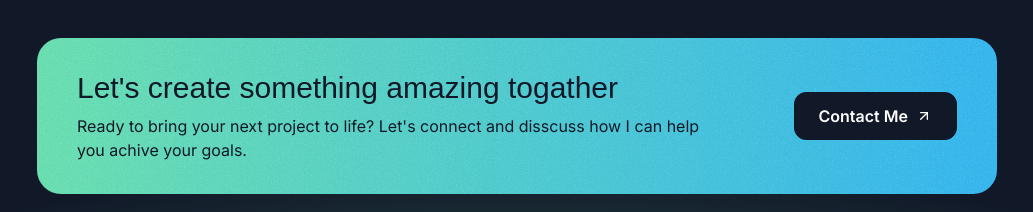
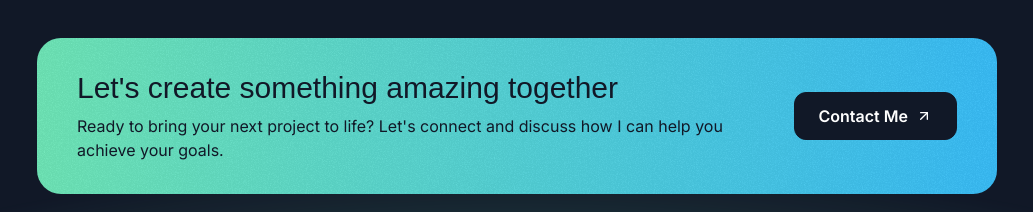
Before and after one commit to prasad5507/portfolio, a Next.js app: page / in a window 1280 px wide. Shown: the part 5090-5302 px from the top of the page, without its empty margins (123-1156 px from the left). Built offline with nearby package versions, Linux system fonts and the light colour scheme; a web font is replaced by a local one.

Commit message:
Update Contact.tsx

```diff
--- a/src/sections/Contact.tsx
+++ b/src/sections/Contact.tsx
@@ -1,6 +1,19 @@
 import ArrowUpRightIcon from "@/assets/icons/arrow-up-right.svg";
 import grainImage from "@/assets/images/grain.jpg";
+import { useEffect, useState } from "react";
+
 export const ContactSection = () => {
+  const [whatsappLink, setWhatsappLink] = useState("");
+
+  useEffect(() => {
+    const currentDate = new Date().toLocaleDateString();
+    const currentTime = new Date().toLocaleTimeString();
+    const message = `Hi Prasad, I visited your portfolio on ${currentDate} at ${currentTime} and would like to connect with you!`;
+    const encodedMessage = encodeURIComponent(message);
+    const whatsappNumber = "+918767964653"; // Replace with your number
+    setWhatsappLink(`https://wa.me/${whatsappNumber}?text=${encodedMessage}`);
+  }, []);
+
   return (
     <div className="py-16 pt-12 lg:py-24 lg:pt-20" id="contact">
       <div className="container">
@@ -14,19 +27,16 @@ export const ContactSection = () => {
           <div className="flex flex-col md:flex-row gap-8 md:gap-16 items-center">
             <div>
               <h2 className="font-serif text-2xl md:text-3xl">
-                Let&apos;s create something amazing togather{" "}
+                Let&apos;s create something amazing together{" "}
               </h2>
               <p className="text-sm mt-2 md:text-base">
                 Ready to bring your next project to life? Let&apos;s connect and
-                disscuss how I can help you achive your goals.
+                discuss how I can help you achieve your goals.
               </p>
             </div>
             <div>
               <button className="text-white bg-gray-900 inline-flex items-center px-6 h-12 rounded-xl gap-2 w-max border border-gray-900">
-                <a
-                  href="https://wa.me/+918767964653?text=Hi Prasad"
-                  target="_blank"
-                >
+                <a href={whatsappLink} target="_blank" rel="noopener noreferrer">
                   <span className="font-semibold"> Contact Me</span>
                 </a>
                 <ArrowUpRightIcon className="size-4" />
```
